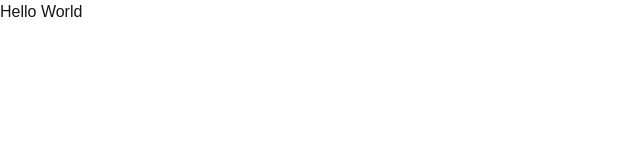
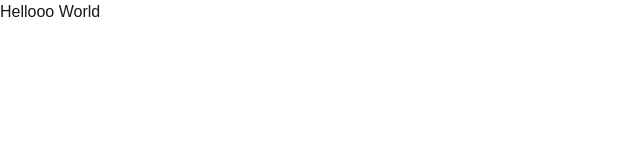
Before and after one commit to andrevieira11/torpasweb, a Next.js app: page / in a window 1280 px wide. Shown: the top 160 px of the page, without its empty margins (0-640 px from the left). Built offline with nearby package versions, Linux system fonts and the light colour scheme.

Commit message:
test update

```diff
--- a/app/page.tsx
+++ b/app/page.tsx
@@ -1,9 +1,7 @@
-import Image from "next/image";
-
 export default function Home() {
   return (
     <div className="flex">
-      Hello World
+      Hellooo World
     </div>
   );
 }
```
